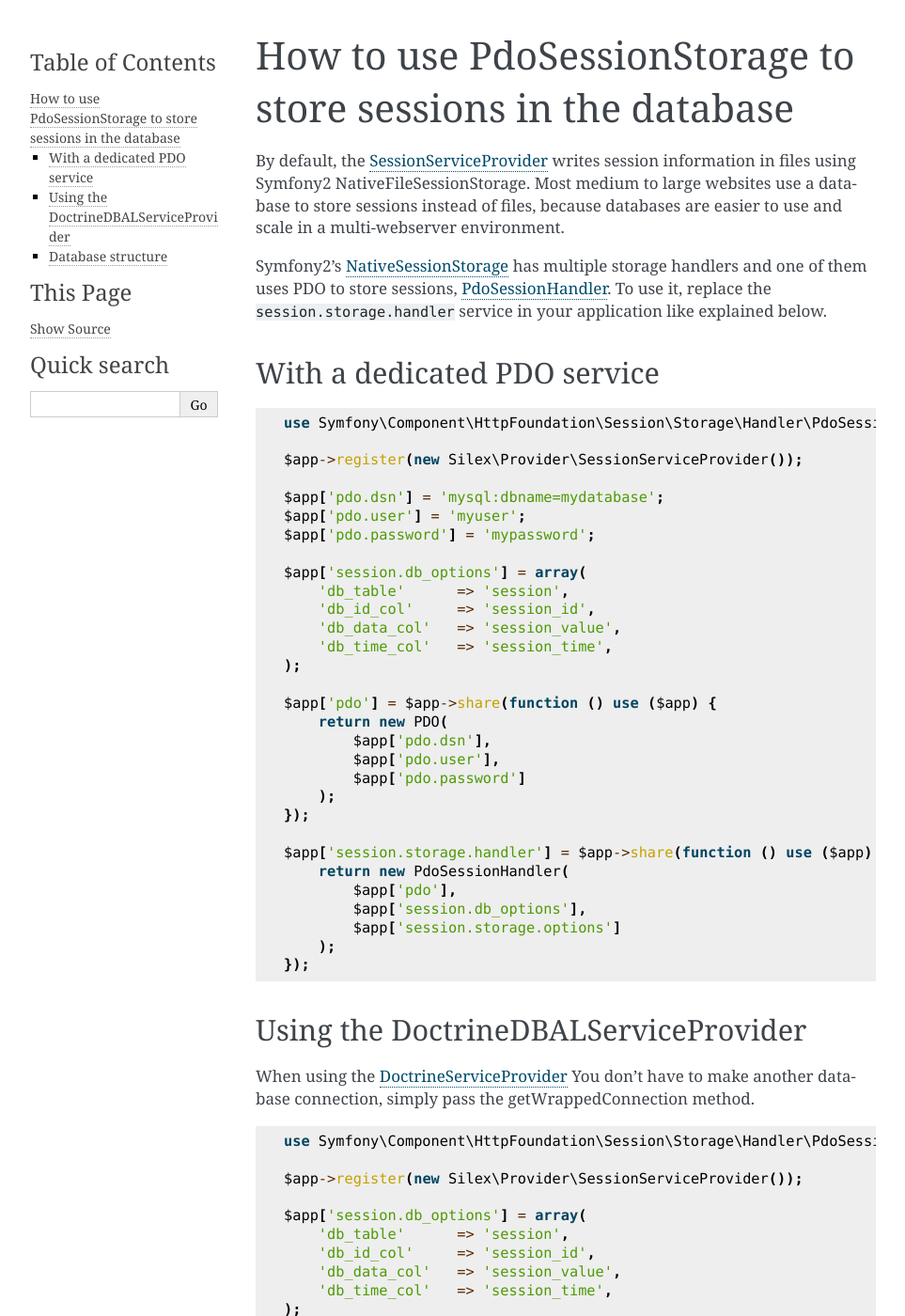
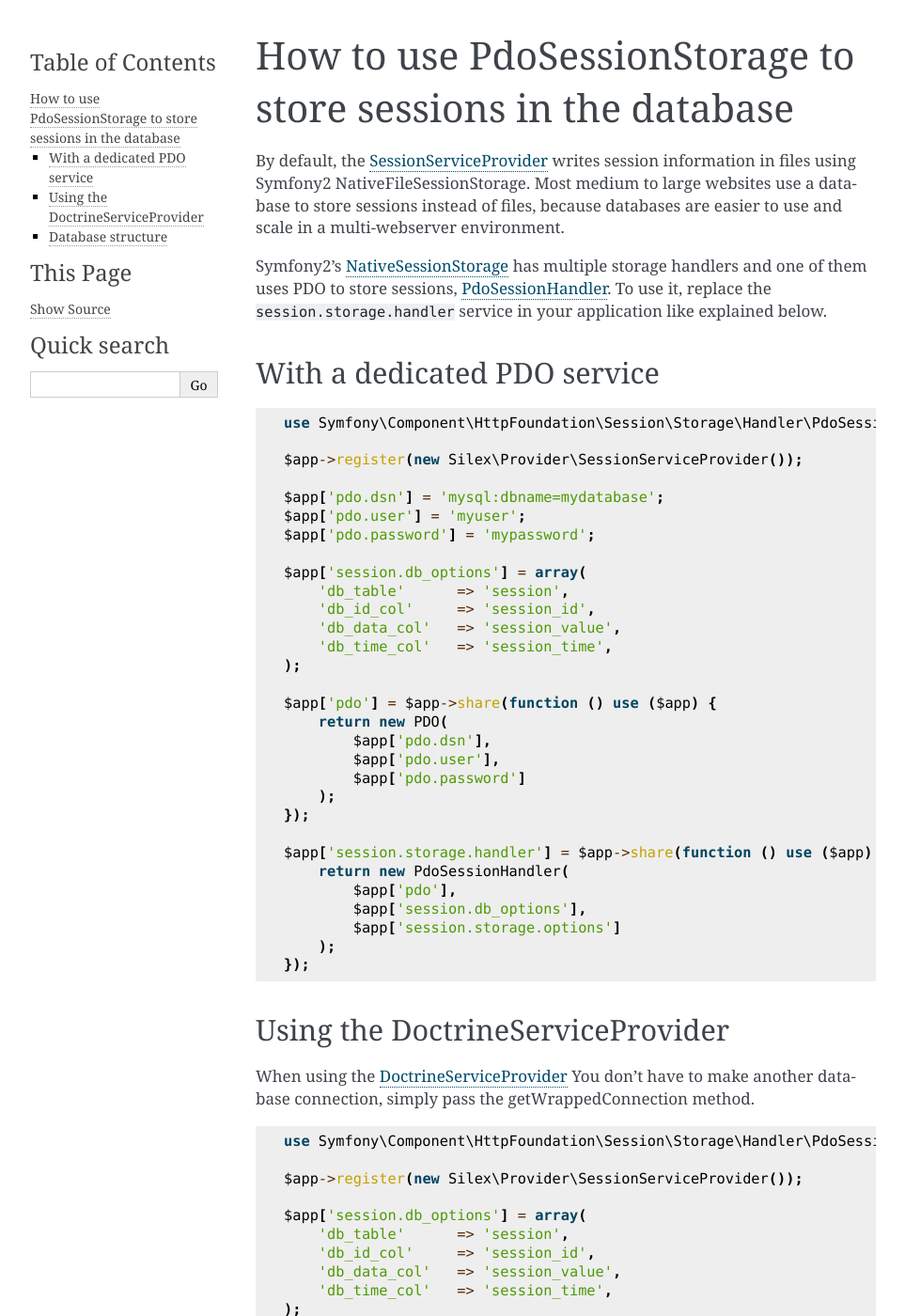
Before and after one commit to silexphp/Silex, a Sphinx documentation site: the page built from doc/cookbook/session_storage.rst, in a window 1280 px wide and 1400 px high. Shown: the whole window at 94% size, without its empty margins (148-1111 px from the left). Built offline with Sphinx 7.4.7, drawn with Linux system fonts in a browser that asks for light colours; pages that are not in the unit, such as notebooks, are missing from menus.

Commit message:
Fix wording and change SQL statements link

```diff
--- a/doc/cookbook/session_storage.rst
+++ b/doc/cookbook/session_storage.rst
@@ -51,8 +51,8 @@
         );
     });
 
-Using the DoctrineDBALServiceProvider
--------------------------------------
+Using the DoctrineServiceProvider
+---------------------------------
 
 When using the :doc:`DoctrineServiceProvider </providers/doctrine>` You don't
 have to make another database connection, simply pass the getWrappedConnection method.
@@ -89,4 +89,4 @@
 
 You can find examples of SQL statements to create the session table in the
 `Symfony2 cookbook
-<http://symfony.com/doc/current/cookbook/configuration/pdo_session_storage.html>`_
+<http://symfony.com/doc/current/cookbook/configuration/pdo_session_storage.html#example-sql-statements>`_
```
